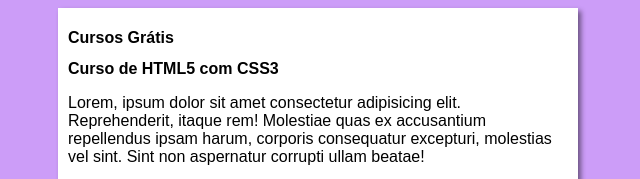
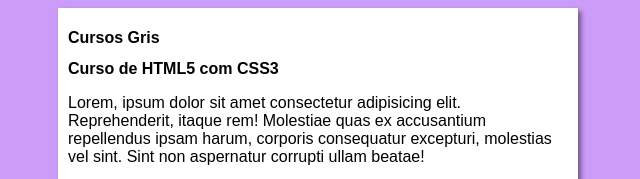
Before and after one commit to DevCESLEY/Projeto-site, a plain HTML site: page index.html in a window 1280 px wide. Shown: the top 179 px of the page, 322-962 px from the left. Drawn offline with Linux system fonts and the light colour scheme.

Commit message:
Update index.html

```diff
--- a/index.html
+++ b/index.html
@@ -9,7 +9,7 @@
 <body>
     <main>
         <header>
-            <h1>Cursos Grátis</h1>
+            <h1>Cursos Gris</h1>
         </header>
         <article>
             <h2>Curso de HTML5 com CSS3  </h2>
```
